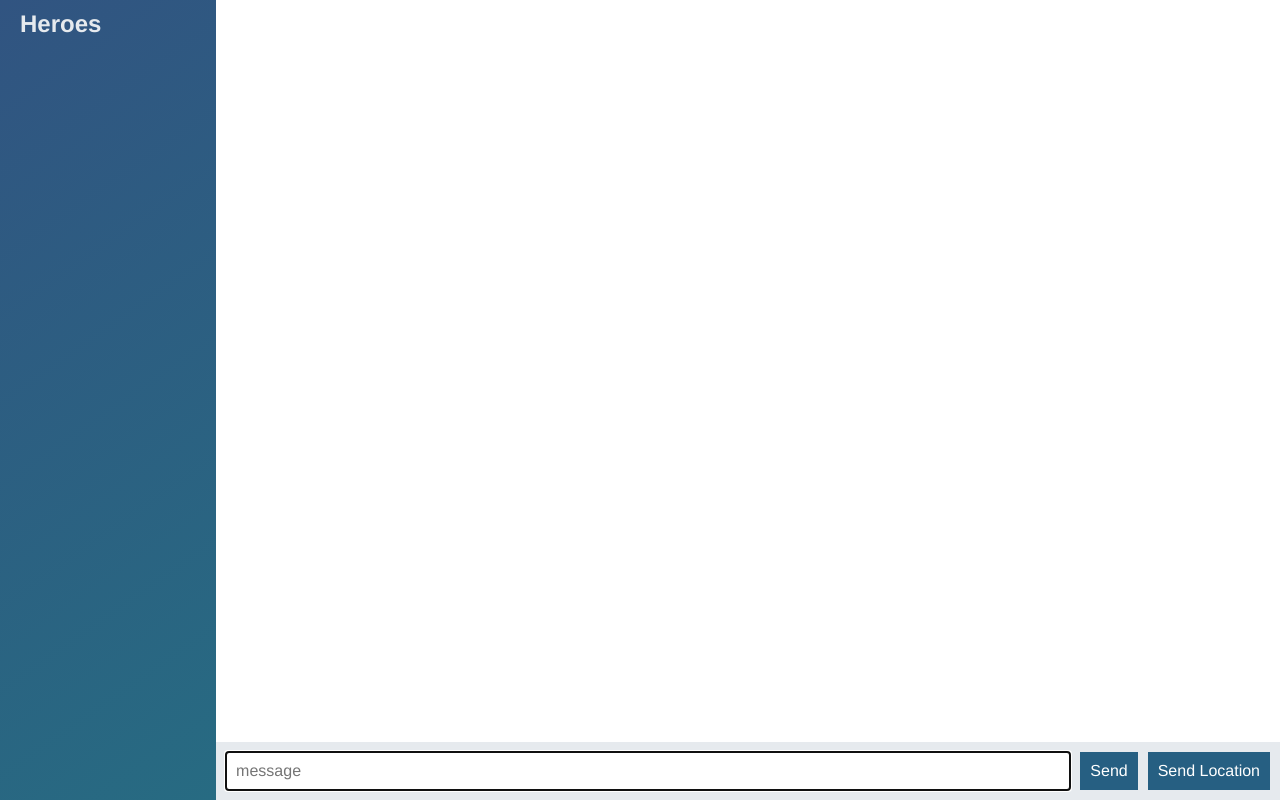
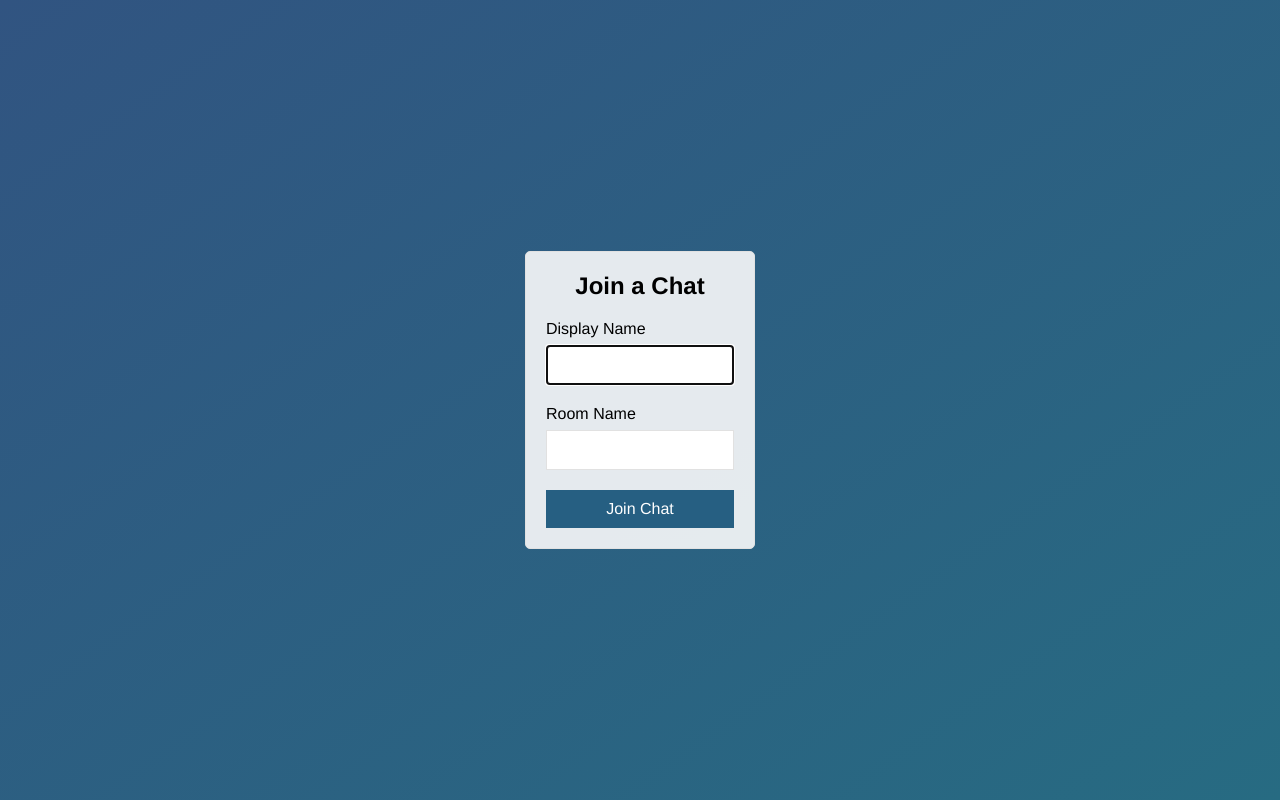
Before and after one commit to HoukasaurusRex/node-chat-app, a website: page public/index.html in a window 1280 px wide. Drawn offline with nearby package versions, Linux system fonts and the light colour scheme; no server answers.

Commit message:
Added new join page to chat.html

```diff
--- a/public/index.html
+++ b/public/index.html
@@ -1,58 +1,30 @@
 <!DOCTYPE html>
-
 <html lang="en" dir="ltr">
   <head>
     <meta charset="utf-8">
-    <title>Chat App</title>
+    <title>Join | ChatApp</title>
+    <meta name="viewport" content="width=device-width, initial-scale=1, user-scalable=no">
     <link rel="stylesheet" href="/css/styles.css">
   </head>
-  <body class="chat">
-
-    <section class="chat__sidebar" role="menu">
-      <h3>Heroes</h3>
-    </section>
-
-    <main class="chat__main" role="main">
-      <ol id="messages" class="chat__messages"></ol>
-
-      <footer class="chat__footer" role="form">
-        <form id="message-form">
-          <input name="message" placeholder="message" autofocus autocomplete="off"/>
-          <button type="submit">Send</button>
-        </form>
-
-        <button id="send-location">Send Location</button>
-      </footer>
+  <body class="centered-form">
+    <main class="centered-form__form">
+      <form action="/chat.html">
+        <div class="form-field">
+          <h3>Join a Chat</h3>
+        </div>
+        <div class="form-field">
+          <label>Display Name</label>
+          <input name="name" autofocus>
+        </div>
+        <div class="form-field">
+          <label>Room Name</label>
+          <input name="room">
+        </div>
+        <div class="form-field">
+          <button type="submit" name="join">Join Chat</button>
+        </div>
+      </form>
     </main>
 
-    <script id="message-template" type="text/template">
-      <li class="message">
-        <div class="message__title">
-          <h4>{{from}}</h4>
-          <span>{{createdAt}}</span>
-        </div>
-        <div class="message__body">
-          <p>{{text}}</p>
-        </div>
-      </li>
-    </script>
-
-    <script id="location-message-template" type="text/template">
-      <li class="message">
-        <div class="message__title">
-          <h4>{{from}}</h4>
-          <span>{{createdAt}}</span>
-        </div>
-        <div class="message__body">
-          <a href={{url}} target="_blank">My current location</a>
-        </div>
-      </li>
-    </script>
-
-    <script src="/socket.io/socket.io.js"></script>
-    <script src="./js/lib/jquery-3.3.1.min.js"></script>
-    <script src="/js/lib/moment.js"></script>
-    <script src="/js/lib/mustache.js"></script>
-    <script src="/js/index.js"></script>
   </body>
 </html>
```
Also changed, not shown: public/chat.html (added, +59 -0 lines).
